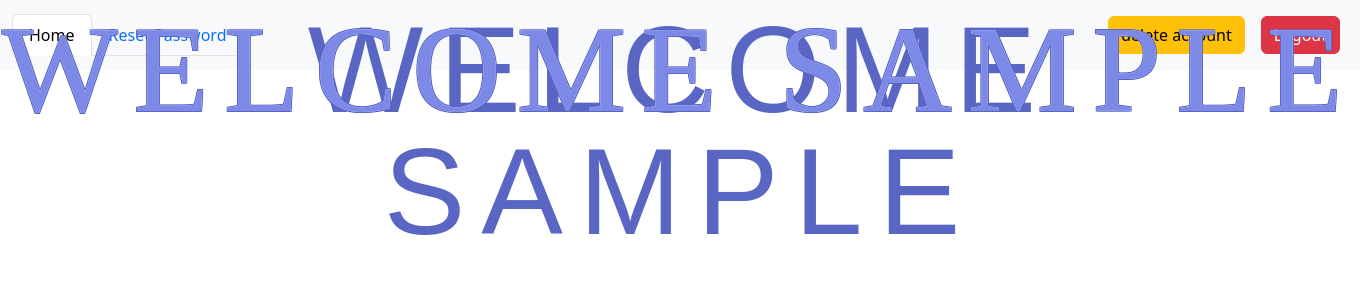
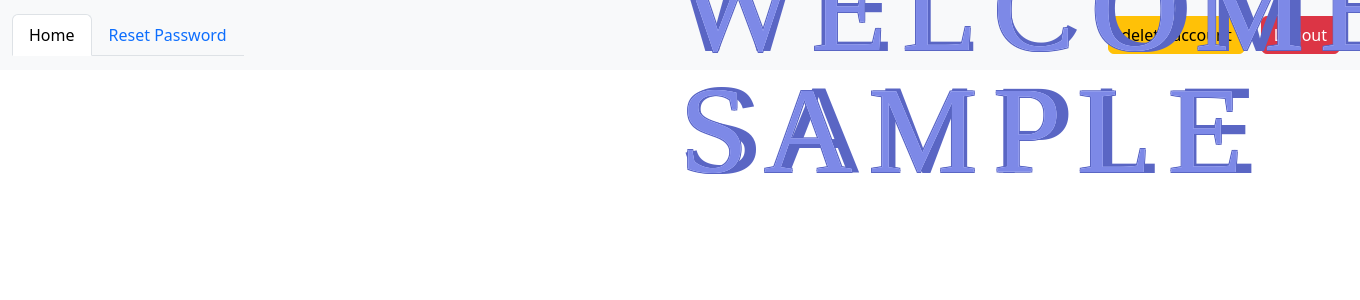
Before and after one commit to nuttamong/firebaseAuth, a Django app: template auth_project/templates/home.html in a window 1360 px wide; the page is wider, and only the part inside the window is pictured. Shown: the top 300 px of that part. Run offline with Django 5.2, Linux system fonts and the light colour scheme; the template is opened without the code that fills it: most values are stand-ins (such as "Sample title", 1, 10 or a date in 2020); some web fonts are replaced.

Commit message:
complete

```diff
--- a/auth_project/auth_project/static/css/main.css
+++ b/auth_project/auth_project/static/css/main.css
@@ -165,8 +165,8 @@
 .welcome{
 	width: 100%;
 	margin: auto;
-	max-width: 100%;
-	min-height: 80%;
+	max-width: fit-content;
+	min-height: fit-content;
 	position: relative;
 }
 
```
